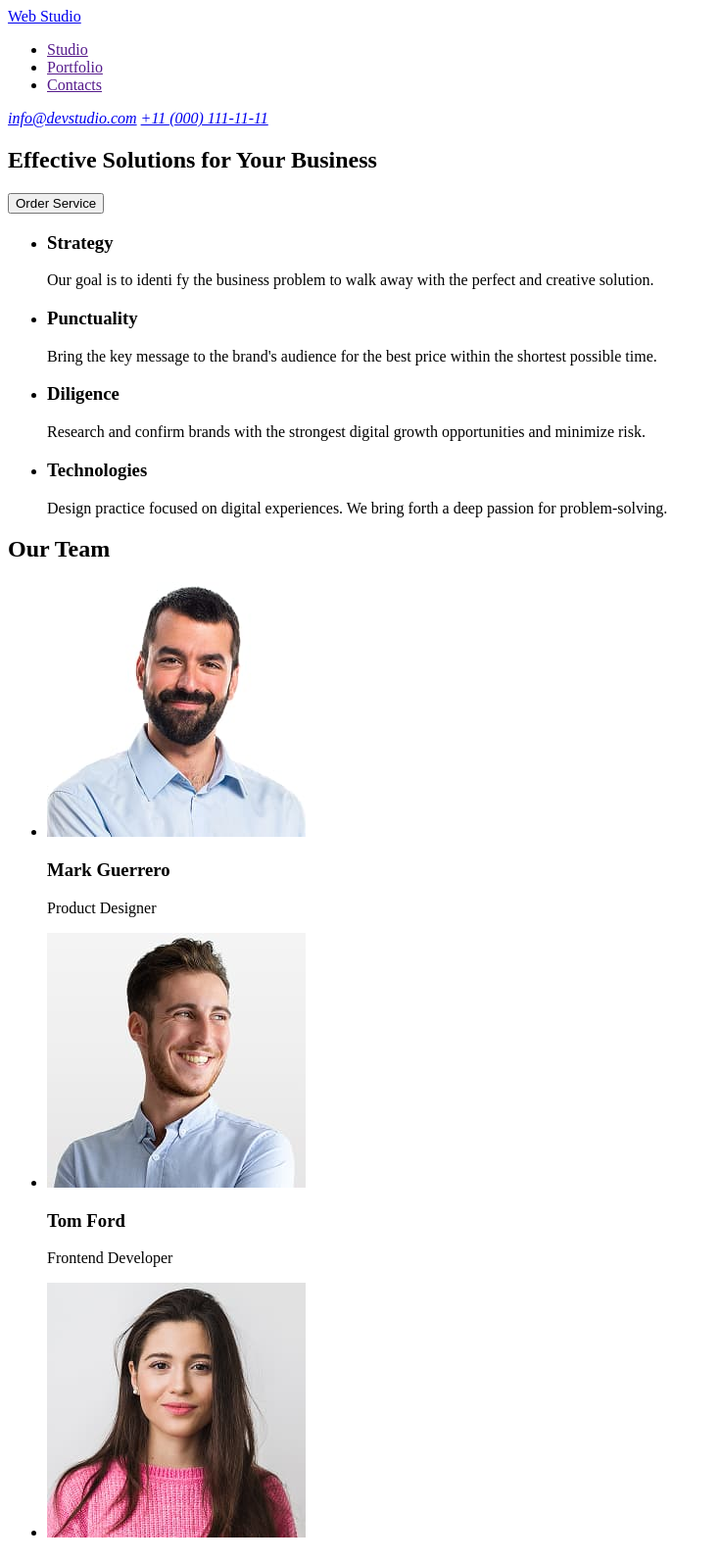
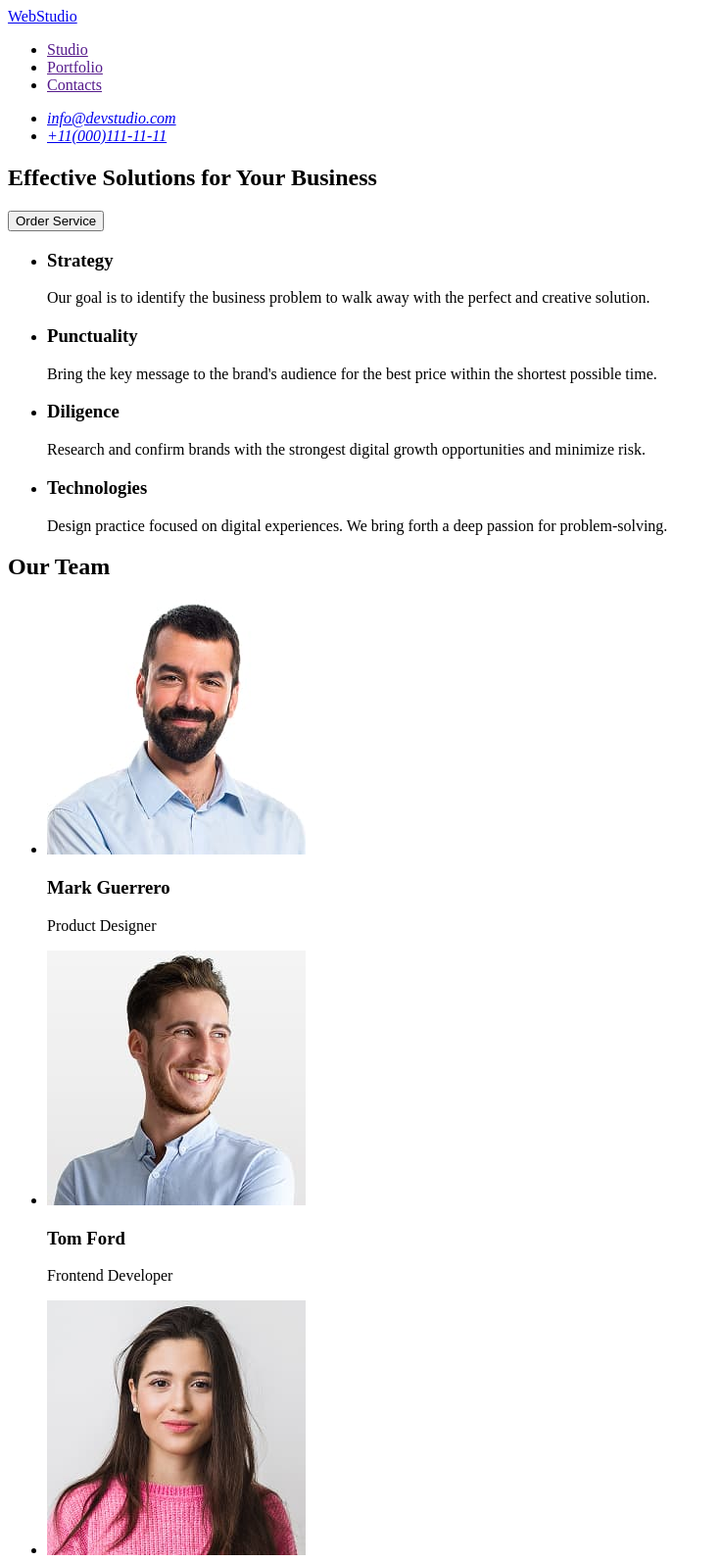
Before and after one commit to Kristina-16-Kaguy/hgoit-markup-hw-01, a plain HTML site: page index.html in a window 1280 px wide. Shown: the top 1594 px of the page at 98% size, without its empty margins (0-736 px from the left). Drawn offline with Linux system fonts and the light colour scheme.

Commit message:
add updates

```diff
--- a/index.html
+++ b/index.html
@@ -8,7 +8,7 @@
   <body>
     <header>
       <nav>
-        <a href="./index.html">Web Studio</a>
+        <a href="./index.html">WebStudio</a>
         <ul>
           <li><a href="">Studio</a></li>
           <li><a href="">Portfolio</a></li>
@@ -16,8 +16,10 @@
         </ul>
       </nav>
       <address>
-        <a href="mailto:info@devstudio.com">info@devstudio.com</a>
-        <a href="tel:+110001111111">+11 (000) 111-11-11</a>
+        <ul>
+          <li><a href="mailto:info@devstudio.com">info@devstudio.com</a></li>
+          <li><a href="tel:+110001111111">+11(000)111-11-11</a></li>
+        </ul>
       </address>
     </header>
     <main>
@@ -26,12 +28,13 @@
         <button type="button">Order Service</button>
       </section>
       <section>
+        <h2 hidden>Features</h2>
         <ul>
           <li>
             <h3>Strategy</h3>
             <p>
-              Our goal is to identi fy the business problem to walk away with
-              the perfect and creative solution.
+              Our goal is to identify the business problem to walk away with the
+              perfect and creative solution.
             </p>
           </li>
           <li>
@@ -61,22 +64,22 @@
         <h2>Our Team</h2>
         <ul>
           <li>
-            <img src="images/1.png" alt="Mark Guerrero" width="264" />
+            <img src="./images/1.jpg" alt="Mark Guerrero" width="264" />
             <h3>Mark Guerrero</h3>
             <p>Product Designer</p>
           </li>
           <li>
-            <img src="images/2.png" alt="Tom Ford" width="264" />
+            <img src="./images/2.jpg" alt="Tom Ford" width="264" />
             <h3>Tom Ford</h3>
             <p>Frontend Developer</p>
           </li>
           <li>
-            <img src="images/3.png" alt="Camila Garcia" width="264" />
+            <img src="./images/3.jpg" alt="Camila Garcia" width="264" />
             <h3>Camila Garcia</h3>
             <p>Marketing</p>
           </li>
           <li>
-            <img src="images/4.png" alt="Daniel Wilson" width="264" />
+            <img src="./images/4.jpg" alt="Daniel Wilson" width="264" />
             <h3>Daniel Wilson</h3>
             <p>UI Designer</p>
           </li>
@@ -85,7 +88,7 @@
     </main>
 
     <footer>
-      <p><a href="./index.html">Web Studio</a></p>
+      <a href="./index.html">WebStudio</a>
       <p>
         Increase the flow of customers and sales for your business with digital
         marketing & growth solutions.
```
Also changed, not shown: images/1.jpg (added), images/1.png (deleted), images/2.jpg (added), images/2.png (deleted), images/3.jpg (added), images/3.png (deleted), images/4.jpg (added), images/4.png (deleted).
